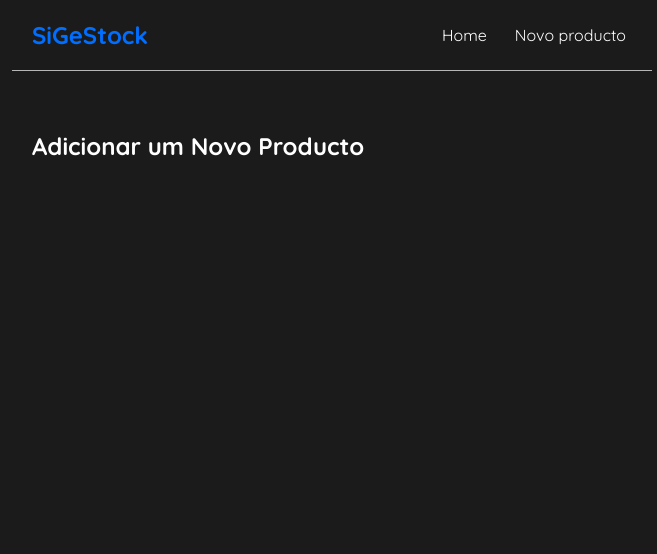
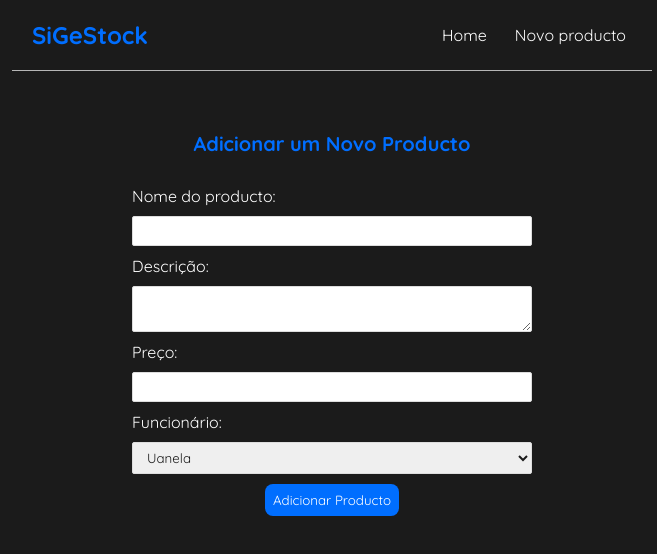
Before and after one commit to Uanela/curso-completo-de-react-para-iniciantes-gratuito, a React (Create React App) app: page /create in a window 1280 px wide. Shown: the top 554 px of the page, without its empty margins (308-965 px from the left). Built offline with nearby package versions, Linux system fonts and the light colour scheme.

Commit message:
first commit

```diff
--- a/src/index.css
+++ b/src/index.css
@@ -154,3 +154,39 @@
     background-position: 100% 0;
   }
 }
+
+/* Formulário para criar novo producto */
+.create {
+  max-width: 400px;
+  margin: 0 auto;
+  text-align: center;
+}
+.create label {
+  text-align: left;
+  display: block;
+}
+.create h2 {
+  font-size: 20px;
+  color: var(--primary-color);
+  margin-bottom: 30px;
+}
+.create input,
+.create textarea,
+.create select {
+  width: 100%;
+  padding: 6px 10px;
+  margin: 10px 0;
+  border: 1px solid #ddd;
+  box-sizing: border-box;
+  display: block;
+  border-radius: 0.125rem;
+  color: #1b1b1b;
+}
+.create button {
+  background: var(--primary-color);
+  color: #fff;
+  border: 0;
+  padding: 8px;
+  border-radius: 8px;
+  cursor: pointer;
+}
--- a/src/pages/Create.js
+++ b/src/pages/Create.js
@@ -1,9 +1,42 @@
-import React from "react";
+import { useState } from "react";
 
 export default function Create() {
+  const [name, setName] = useState("");
+  const [price, setPrice] = useState();
+  const [description, setDescription] = useState("");
+  const [worker, setWorker] = useState("Uanela");
+
   return (
     <div className="create">
       <h2>Adicionar um Novo Producto</h2>
+      <form>
+        <label>Nome do producto:</label>
+        <input
+          type="text"
+          required
+          value={name}
+          onChange={(e) => setName(e.target.value)}
+        />
+        <label>Descrição:</label>
+        <textarea
+          required
+          value={description}
+          onChange={(e) => setDescription(e.target.value)}
+        ></textarea>
+        <label>Preço:</label>
+        <input
+          type="number"
+          required
+          value={price}
+          onChange={(e) => setPrice(e.target.value)}
+        />
+        <label>Funcionário:</label>
+        <select value={worker} onChange={(e) => setWorker(e.target.value)}>
+          <option value="Uanela">Uanela</option>
+          <option value="Como">Como</option>
+        </select>
+        <button>Adicionar Producto</button>
+      </form>
     </div>
   );
 }
```
